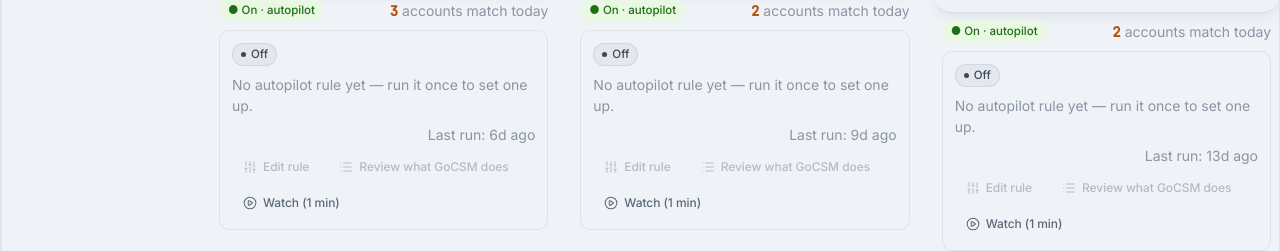
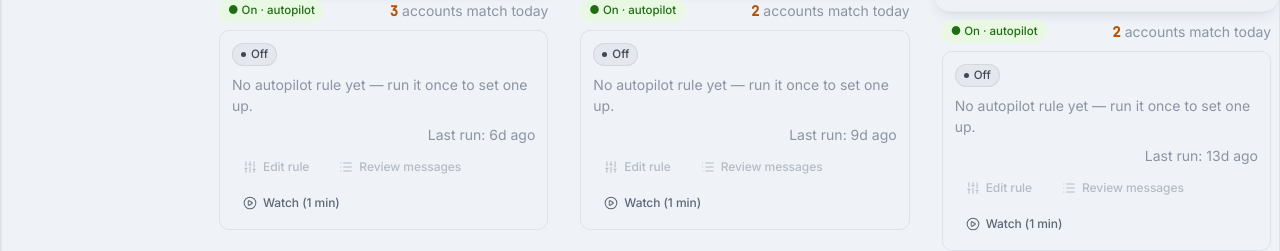
Before and after one commit to sunny-gocsm/sunny-gocsm.github.io, a React (Vite) app: page /playbooks in a window 1280 px wide. Shown: the part 758-1009 px from the top of the page. Built offline with nearby package versions, Linux system fonts and the light colour scheme.

Commit message:
Changes
Co-authored-by: sunny-gocsm <239086817+sunny-gocsm@users.noreply.github.com>

```diff
--- a/src/pages/PlaybooksPage.tsx
+++ b/src/pages/PlaybooksPage.tsx
@@ -766,7 +766,7 @@ function PlaybookAutomationRow({
           onClick={onReviewSteps}
           disabled={!hasRule}
         >
-          Review what GoCSM does
+          Review messages
         </Button>
         <PlayVideoButton playbook={playbook} label="Watch (1 min)" />
       </div>
```
